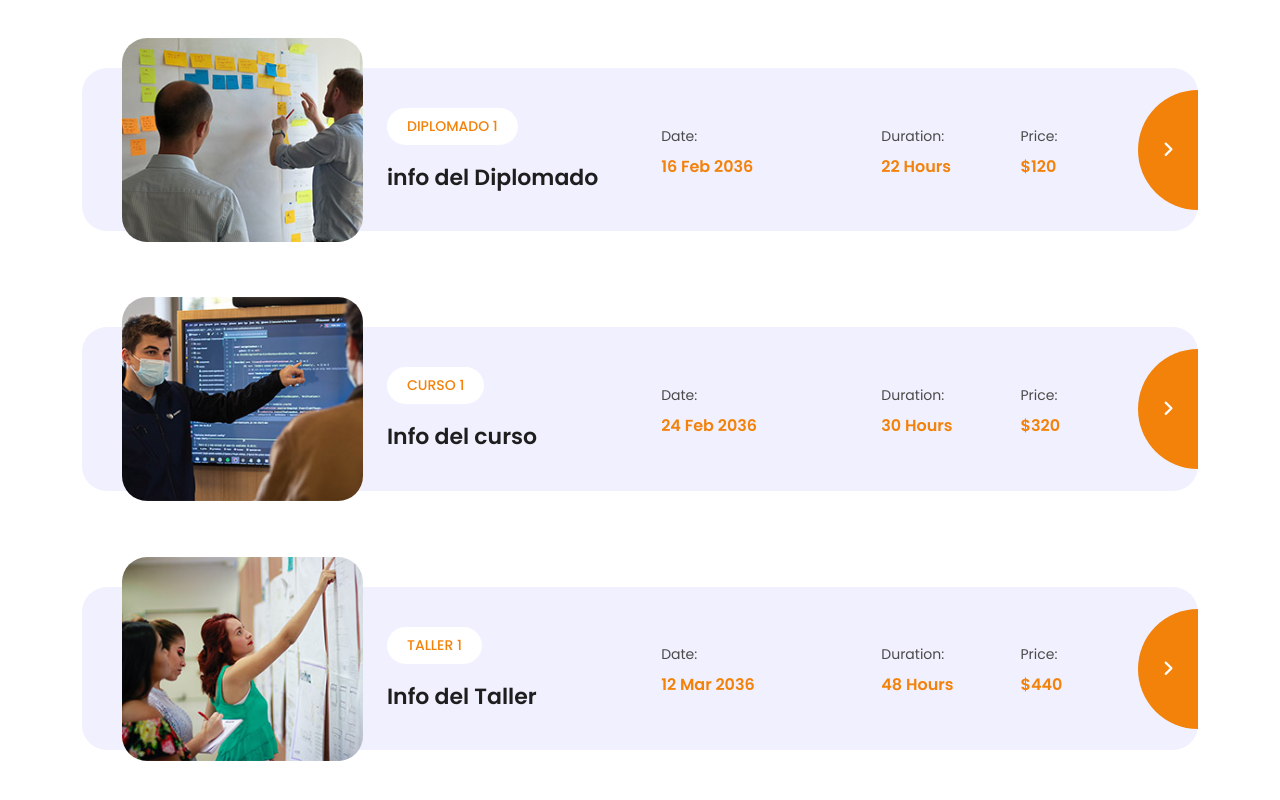
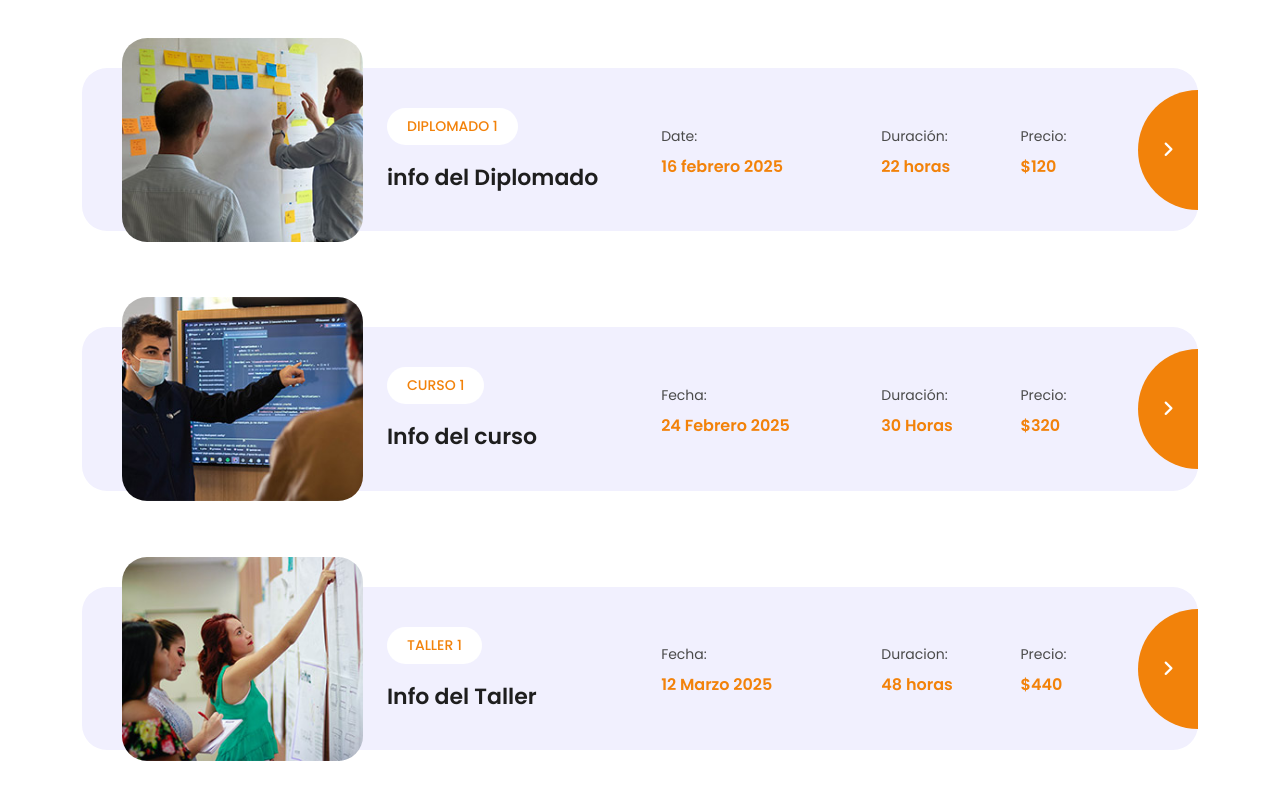
Before and after one commit to leonelc12m/carpediem.github.io, a plain HTML site: page index.html in a window 1280 px wide. Shown: the part 4899-5699 px from the top of the page. Drawn offline with nearby package versions, Linux system fonts and the light colour scheme.

Commit message:
Update index.html
Signed-off-by: leonelc12m <51763155+leonelc12m@users.noreply.github.com>

```diff
--- a/index.html
+++ b/index.html
@@ -465,14 +465,14 @@ https://templatemo.com/tm-586-scholar
                   </li>
                   <li>
                     <span>Date:</span>
-                    <h6>16 Feb 2036</h6>
+                    <h6>16 febrero 2025</h6>
                   </li>
                   <li>
-                    <span>Duration:</span>
-                    <h6>22 Hours</h6>
+                    <span>Duración:</span>
+                    <h6>22 horas</h6>
                   </li>
                   <li>
-                    <span>Price:</span>
+                    <span>Precio:</span>
                     <h6>$120</h6>
                   </li>
                 </ul>
@@ -496,15 +496,15 @@ https://templatemo.com/tm-586-scholar
                     <h4>Info del curso</h4>
                   </li>
                   <li>
-                    <span>Date:</span>
-                    <h6>24 Feb 2036</h6>
+                    <span>Fecha:</span>
+                    <h6>24 Febrero 2025</h6>
                   </li>
                   <li>
-                    <span>Duration:</span>
-                    <h6>30 Hours</h6>
+                    <span>Duración:</span>
+                    <h6>30 Horas</h6>
                   </li>
                   <li>
-                    <span>Price:</span>
+                    <span>Precio:</span>
                     <h6>$320</h6>
                   </li>
                 </ul>
@@ -528,15 +528,15 @@ https://templatemo.com/tm-586-scholar
                     <h4>Info del Taller</h4>
                   </li>
                   <li>
-                    <span>Date:</span>
-                    <h6>12 Mar 2036</h6>
+                    <span>Fecha:</span>
+                    <h6>12 Marzo 2025</h6>
                   </li>
                   <li>
-                    <span>Duration:</span>
-                    <h6>48 Hours</h6>
+                    <span>Duracion:</span>
+                    <h6>48 horas</h6>
                   </li>
                   <li>
-                    <span>Price:</span>
+                    <span>Precio:</span>
                     <h6>$440</h6>
                   </li>
                 </ul>
```
